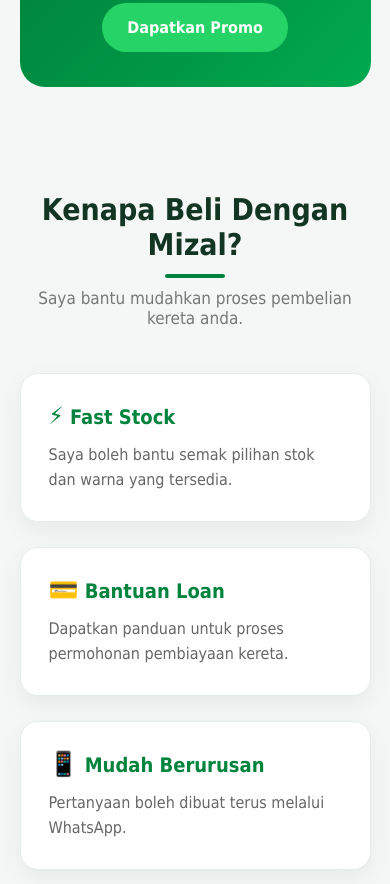
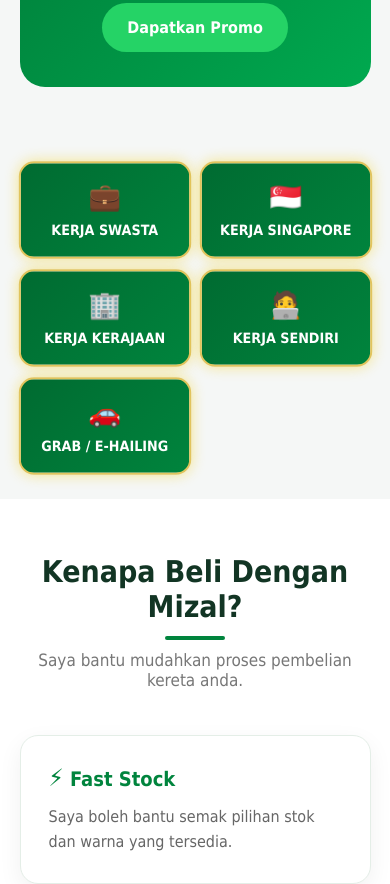
Before and after one commit to armizal33/PeroduaJohor, a plain HTML site: page index.html in a window 390 px wide. Shown: the part 5859-6743 px from the top of the page. Drawn offline with Linux system fonts and the light colour scheme.

Commit message:
Update index.html

```diff
--- a/index.html
+++ b/index.html
@@ -566,40 +566,86 @@
         }
 
 
-<!-- KELAYAKAN PEKERJAAN -->
-<section class="job-eligibility">
-
-    <div class="job-eligibility-grid">
-
-        <div class="job-eligibility-box">
-            <span>💼</span>
-            KERJA SWASTA
-        </div>
-
-        <div class="job-eligibility-box">
-            <span>🇸🇬</span>
-            KERJA SINGAPORE
-        </div>
-
-        <div class="job-eligibility-box">
-            <span>🏢</span>
-            KERJA KERAJAAN
-        </div>
-
-        <div class="job-eligibility-box">
-            <span>🧑‍💻</span>
-            KERJA SENDIRI
-        </div>
-
-        <div class="job-eligibility-box">
-            <span>🚗</span>
-            GRAB / E-HAILING
-        </div>
-
-    </div>
-
-</section>
-
+/* =========================
+   KOTAK KELAYAKAN PEKERJAAN
+========================= */
+
+.job-eligibility {
+    padding: 35px 6%;
+    background: #f5f7f6;
+}
+
+.job-eligibility-grid {
+    display: grid;
+    grid-template-columns: repeat(5, minmax(0, 1fr));
+    gap: 16px;
+    max-width: 1200px;
+    margin: auto;
+}
+
+.job-eligibility-box {
+    background: linear-gradient(135deg, #006b31, #00843d);
+    color: #ffffff;
+    border: 2px solid #d4af37;
+    border-radius: 15px;
+    padding: 22px 10px;
+    text-align: center;
+    font-size: 16px;
+    font-weight: 800;
+    box-shadow: 0 0 10px rgba(212, 175, 55, 0.25);
+    animation: goldHeartbeat 2.2s ease-in-out infinite;
+    transition: box-shadow 0.3s ease;
+}
+
+.job-eligibility-box span {
+    display: block;
+    font-size: 30px;
+    margin-bottom: 10px;
+}
+
+.job-eligibility-box:hover {
+    box-shadow: 0 0 20px rgba(212, 175, 55, 0.7);
+}
+
+@keyframes goldHeartbeat {
+    0%, 100% {
+        transform: scale(1);
+        border-color: #b8962e;
+        box-shadow: 0 0 8px rgba(212, 175, 55, 0.25);
+    }
+
+    50% {
+        transform: scale(1.025);
+        border-color: #ffe680;
+        box-shadow: 0 0 17px rgba(255, 215, 0, 0.6);
+    }
+}
+
+@media (max-width: 1000px) {
+    .job-eligibility-grid {
+        grid-template-columns: repeat(3, minmax(0, 1fr));
+    }
+}
+
+@media (max-width: 600px) {
+    .job-eligibility {
+        padding: 25px 5%;
+    }
+
+    .job-eligibility-grid {
+        grid-template-columns: repeat(2, minmax(0, 1fr));
+        gap: 12px;
+    }
+
+    .job-eligibility-box {
+        font-size: 14px;
+        padding: 18px 6px;
+    }
+
+    .job-eligibility-box span {
+        font-size: 26px;
+    }
+}
 
         /* =========================
            WHY CHOOSE
@@ -1499,6 +1545,39 @@
 
     </section>
 
+        <!-- KELAYAKAN PEKERJAAN -->
+    <section class="job-eligibility">
+
+        <div class="job-eligibility-grid">
+
+            <div class="job-eligibility-box">
+                <span>💼</span>
+                KERJA SWASTA
+            </div>
+
+            <div class="job-eligibility-box">
+                <span>🇸🇬</span>
+                KERJA SINGAPORE
+            </div>
+
+            <div class="job-eligibility-box">
+                <span>🏢</span>
+                KERJA KERAJAAN
+            </div>
+
+            <div class="job-eligibility-box">
+                <span>🧑‍💻</span>
+                KERJA SENDIRI
+            </div>
+
+            <div class="job-eligibility-box">
+                <span>🚗</span>
+                GRAB / E-HAILING
+            </div>
+
+        </div>
+
+    </section>
 
     <!-- =========================
          WHY CHOOSE MIZAL
```
